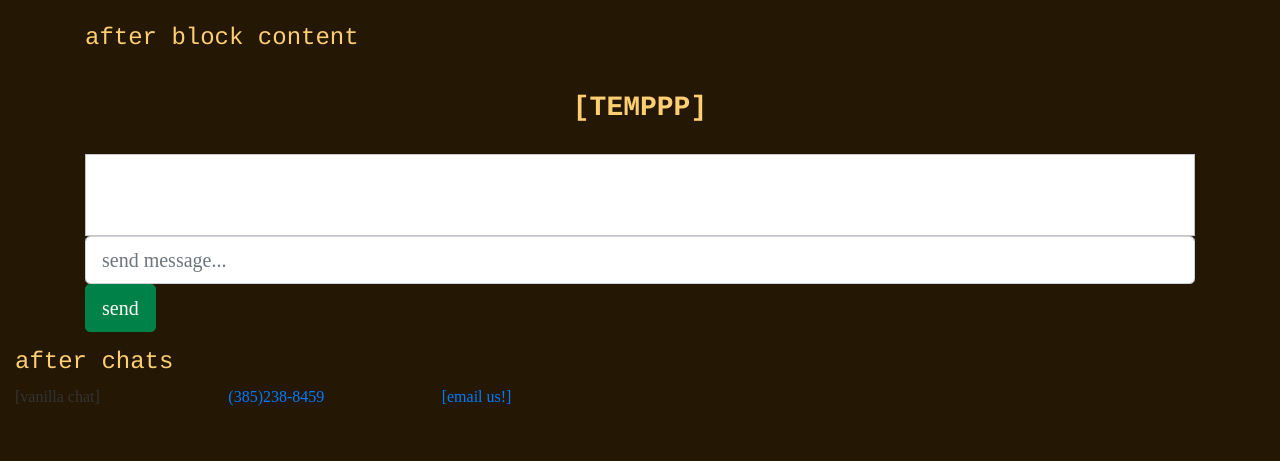
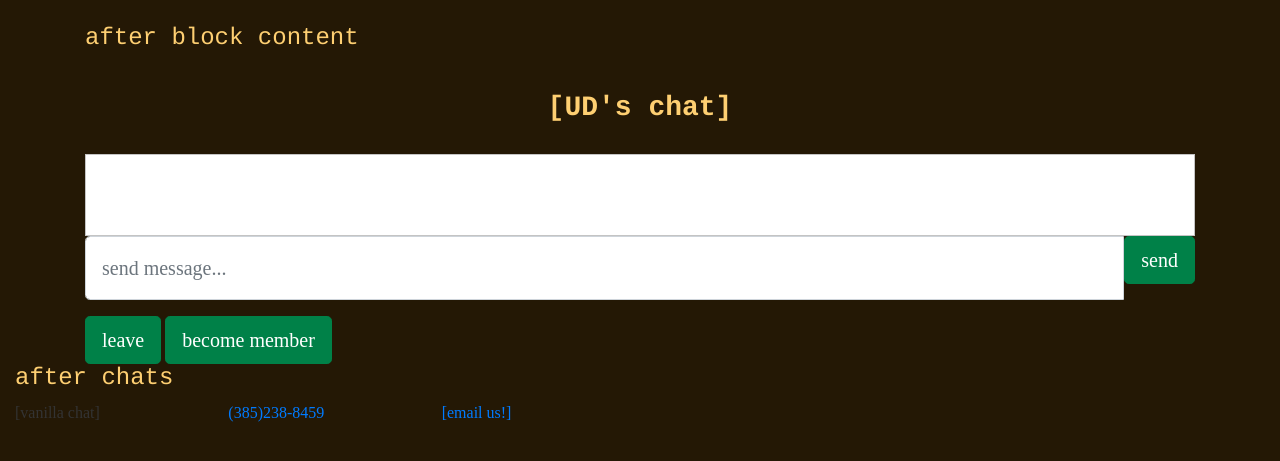
Before and after one commit to unwosu6/Vanilla-Chat-App, a Flask app: page /1 in a window 1280 px wide. Shown: the part 56-517 px from the top of the page. Run offline with Flask 2, Linux system fonts and the light colour scheme; a user stored in the database is signed in; data comes from the database, SQL or seed files in the repository; both versions use the stored data as it was after the commit; data that the repository does not hold is empty; some libraries are stand-ins or nearby versions.

Commit message:
added become member and leave buttons to chat page
Co-authored-by: Mario Rivero <mariorivero051@gmail.com>

```diff
--- a/forms.py
+++ b/forms.py
@@ -44,5 +44,8 @@ class NewChat(FlaskForm):
 
 
 class SendMessage(FlaskForm):
-    msg = StringField('message', validators=[DataRequired(), Length(min=1, max=240)])
+    msg = StringField(
+        'message', validators=[
+            DataRequired(), Length(
+                min=1, max=240)])
     submit = SubmitField('send')
--- a/main.py
+++ b/main.py
@@ -289,19 +289,19 @@ def join_chat(user_id, chat_id):
 @login_required
 def chat(chat_id):
     form = SendMessage()
-#     chat = AllGroupChats.query.filter_by(id=chat_id).first()
-#     print(chat)
-#     chatname = chat.chatname
+    chat = AllGroupChats.query.filter_by(id=chat_id).first()
+    print(chat)
+    chatname = chat.chatname
     # TODO: add these two buttons to chat page
-#     if request.method == "POST":
-#         # name='leave_chat' value='leave' in html
-#         if request.form.get('leave_chat') == 'leave':
-#             leave_chat(current_user.id, chat_id)
-#             flash(f'You have left chat: {chat.display_name}! You will no longer see it on chats list!', 'success')
-#             return redirect(url_for('/profile'))
-#         if request.form.get('become_memeber') == 'member':
-#             join_chat(current_user.id, chat_id)
-#             flash(f'You have joined chat: {chat.display_name}! You can access it from you chats list', 'success')
+    if request.method == "POST":
+        # name='leave_chat' value='leave' in html
+        if request.form.get('leave_chat') == 'leave':
+            leave_chat(current_user.id, chat_id)
+            flash(f'You have left chat: {chat.display_name}! You will no longer see it on chats list!', 'success')
+            return redirect(url_for('/profile'))
+        if request.form.get('become_memeber') == 'become member':
+            join_chat(current_user.id, chat_id)
+            flash(f'You have joined chat: {chat.display_name}! You can access it from you chats list', 'success')
     print("about to get message (before validate)")
     if form.validate_on_submit():  # checks if entries are valid
         print('validate')
@@ -316,7 +316,7 @@ def chat(chat_id):
         print("commited message")
     return render_template(
         'chats.html',
-        chat_id=chat_id, chatname="TEMPPP",
+        chat_id=chat_id, chatname=chatname,
         current_user=current_user, form=form)
 
 
--- a/templates/chats.html
+++ b/templates/chats.html
@@ -13,69 +13,11 @@
 <div class="messaging">
       <div class="inbox_msg">
         <!-- TODO: add become member and leave buttons -->
+
         <div class="mesgs">
           <div class="msg_history">
               <div id="all-msgs"></div>
-            <!--<div class="incoming_msg">
-              <div class="incoming_msg_img"> <img src="https://ptetutorials.com/images/user-profile.png" alt="sunil"> </div>
-              <div class="received_msg">
-                <div class="received_withd_msg">
-                  <p>Lorem Ipsum is simply dummy text of the printing and typesetting industry. Lorem Ipsum has been the industry's standard dummy text ever since the 1500s, when an unknown printer took a galley of type and scrambled it to make a type specimen book.</p>
-                  <span class="time_date"> 11:11 AM    |    June 15</span></div>
-              </div>
-            </div>
-              <div class="incoming_msg">
-              <div class="incoming_msg_img"> <img src="https://ptetutorials.com/images/user-profile.png" alt="sunil"> </div>
-              <div class="received_msg">
-                <div class="received_withd_msg">
-                  <p>Lorem Ipsum is simply dummy text of the printing and typesetting industry. Lorem Ipsum has been the industry's standard dummy text ever since the 1500s, when an unknown printer took a galley of type and scrambled it to make a type specimen book.</p>
-                  <span class="time_date"> 11:11 AM    |    June 15</span></div>
-              </div>
-            </div>
-              <div class="incoming_msg">
-              <div class="incoming_msg_img"> <img src="https://ptetutorials.com/images/user-profile.png" alt="sunil"> </div>
-              <div class="received_msg">
-                <div class="received_withd_msg">
-                  <p>Lorem Ipsum is simply dummy text of the printing and typesetting industry. Lorem Ipsum has been the industry's standard dummy text ever since the 1500s, when an unknown printer took a galley of type and scrambled it to make a type specimen book.</p>
-                  <span class="time_date"> 11:11 AM    |    June 15</span></div>
-              </div>
-            </div>
-              <div class="incoming_msg">
-              <div class="incoming_msg_img"> <img src="https://ptetutorials.com/images/user-profile.png" alt="sunil"> </div>
-              <div class="received_msg">
-                <div class="received_withd_msg">
-                  <p>Lorem Ipsum is simply dummy text of the printing and typesetting industry. Lorem Ipsum has been the industry's standard dummy text ever since the 1500s, when an unknown printer took a galley of type and scrambled it to make a type specimen book.</p>
-                  <span class="time_date"> 11:11 AM    |    June 15</span></div>
-              </div>
-            </div>
-            <div class="outgoing_msg">
-              <div class="sent_msg">
-                <p>It is a long established fact that a reader will be distracted by the readable content of a page when looking at its layout.</p>
-                <span class="time_date"> 11:11 AM    |    June 15</span> </div>
-            </div>
-            <div class="incoming_msg">
-              <div class="incoming_msg_img"> <img src="https://ptetutorials.com/images/user-profile.png" alt="sunil"> </div>
-              <div class="received_msg">
-                <div class="received_withd_msg">
-                  <p>Test, which is a new approach to have</p>
-                  <span class="time_date"> 11:11 AM    |    Yesterday</span></div>
-              </div>
-            </div>
-            <div class="outgoing_msg">
-              <div class="sent_msg">
-                <p>Apollo University, Delhi, India Test</p>
-                <span class="time_date"> 11:11 AM    |    Today</span> </div>
-            </div>
-            <div class="incoming_msg">
-              <div class="incoming_msg_img"> <img src="https://ptetutorials.com/images/user-profile.png" alt="sunil"> </div>
-              <div class="received_msg">
-                <div class="received_withd_msg">
-                  <p>We work directly with our designers and suppliers,
-                    and sell direct to you, which means quality, exclusive
-                    products, at a price anyone can afford.</p>
-                  <span class="time_date"> 11:11 AM    |    Today</span></div>
-              </div>
-            </div>-->
+
           </div>
 
         </div>
@@ -84,7 +26,7 @@
   </div>
     <form method="POST" action="">
         {{ form.hidden_tag() }}
-        <div class="form-group">
+        <div class="input-group mb-3">
 <!--         <div class="input-group mb-3"> -->
             {% if form.msg.errors %}
               {{ form.msg(placeholder="send message...", class="form-control form-control-lg is-invalid") }}
@@ -106,5 +48,9 @@
           </div>-->
         </div>
     </form>
+    <form method="POST" action="">
+              <input class="btn btn-primary btn-lg" type="button" name="leave_chat" value="leave">
+              <input class="btn btn-primary btn-lg" type="button" name="become_member" value="become member">
+          </form>
 </div>
 {% endblock %}
```
Also changed, not shown: site.db.
